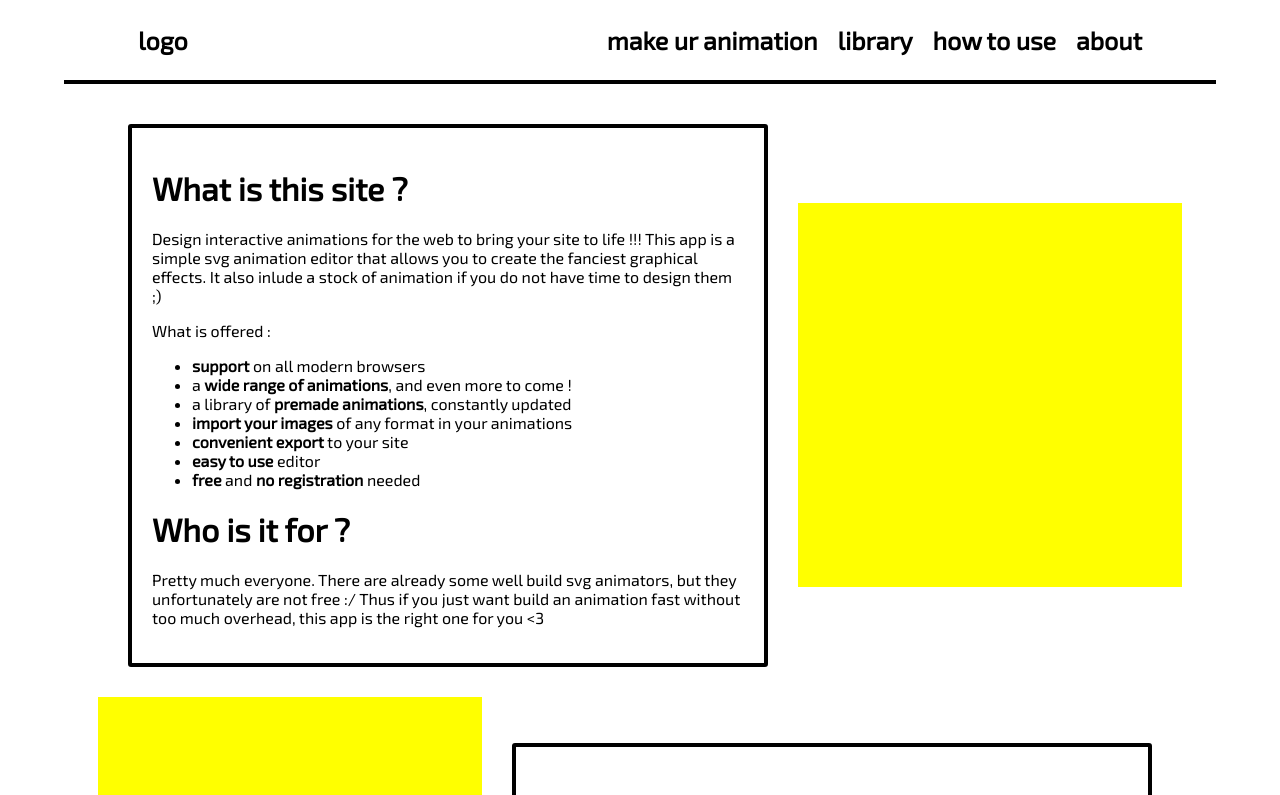
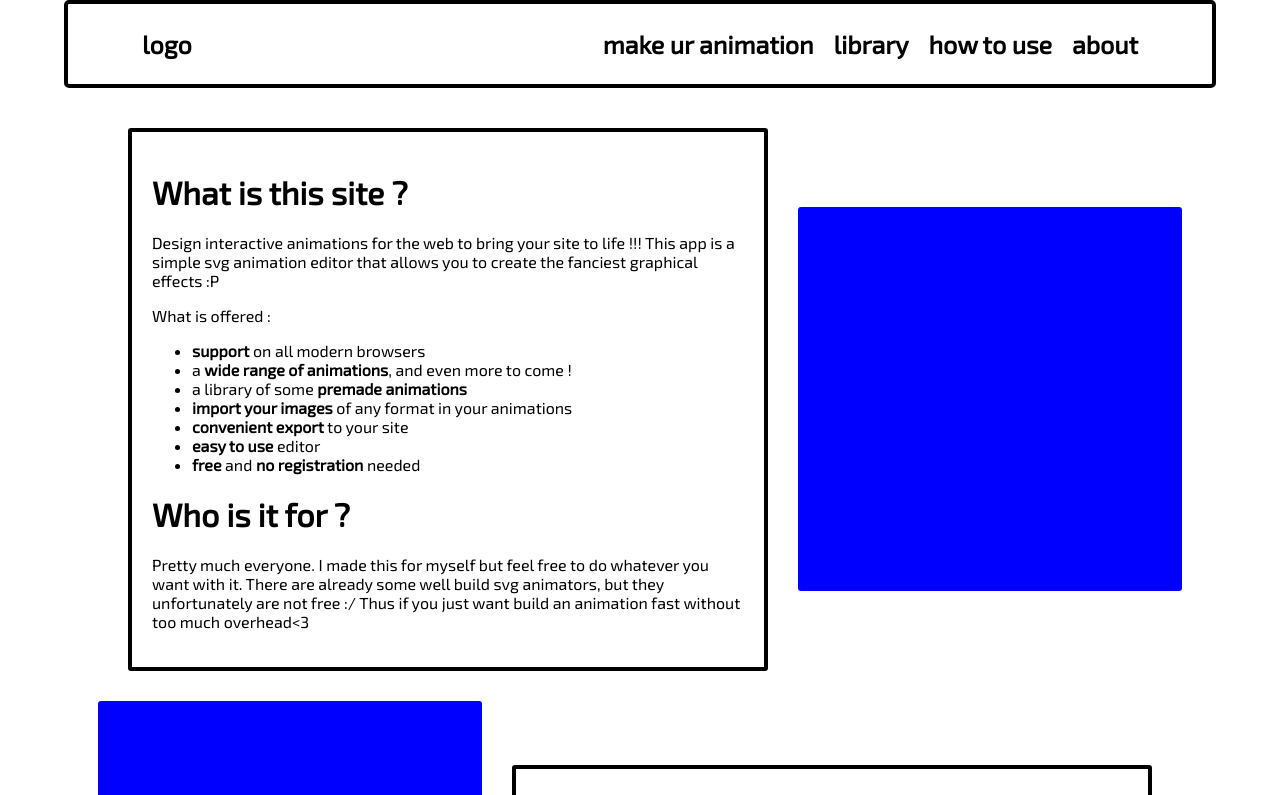
Before and after one commit to salimbeni1/svg-animator, a Next.js app in the folder web-app/: page /about in a window 1280 px wide. Shown: the top 795 px of the page. Built offline with nearby package versions, Linux system fonts and the light colour scheme.

Commit message:
useLayoutEffect

```diff
--- a/web-app/components/Header/Header.module.scss
+++ b/web-app/components/Header/Header.module.scss
@@ -16,7 +16,10 @@
     margin-bottom: 10px;
     padding: 0px 5vw;
 
-    border-bottom: 4px solid black;
+
+    border: 4px solid black;
+    //border-top: 0px;
+    border-radius: 5px;
     background-color: white;
 
     font-family: 'Exo 2', sans-serif;
--- a/web-app/components/SVGedit/index.js
+++ b/web-app/components/SVGedit/index.js
@@ -1,6 +1,6 @@
 import React from 'react'
 
-import { useEffect , useState } from 'react'
+import { useEffect , useLayoutEffect, useState } from 'react'
 import styles from './SVGedit.module.scss'
 import Draggable from "react-draggable";
 
@@ -198,7 +198,7 @@ export const SVGedit = () => {
     const [rerenderres, setRerenderres] = useState(0)
 
 
-    useEffect(() => {
+    useLayoutEffect(() => {
 
         const container = document.querySelector('#editorContainer')
 
--- a/web-app/pages/about.js
+++ b/web-app/pages/about.js
@@ -19,16 +19,14 @@ const about = () => {
                         Design interactive animations for the web
                         to bring your site to life !!!
                         This app is a simple svg animation editor that allows you
-                        to create the fanciest graphical effects.
-                        It also inlude a stock of animation if you do not have time to design them ;)
-
+                        to create the fanciest graphical effects :P
                     </p>
 
                     What is offered :
                     <ul>
                         <li><b>support</b> on all modern browsers</li>
                         <li>a <b>wide range of animations</b>, and even more to come !</li>
-                        <li>a library of <b>premade animations</b>, constantly updated</li>
+                        <li>a library of some <b>premade animations</b></li>
                         <li><b>import your images</b> of any format in your animations</li>
                         <li><b>convenient export</b> to your site</li>
                         <li><b>easy to use</b> editor</li>
@@ -38,9 +36,8 @@ const about = () => {
                     <h1>Who is it for ?</h1>
 
                     <p>
-                        Pretty much everyone. There are already some well build svg animators, but they unfortunately are not free :/
-                        Thus if you just want build an animation fast without too much overhead, this app is the
-                        right one for you {"<3"}
+                        Pretty much everyone. I made this for myself but feel free to do whatever you want with it. There are already some well build svg animators, but they unfortunately are not free :/
+                        Thus if you just want build an animation fast without too much overhead{"<3"}
                     </p>
 
                 </div>
@@ -77,7 +74,7 @@ const about = () => {
                     </p>
 
                     <p>
-                        And now that it has a resonable set of tools ... why not share it to the world :)
+
                     </p>
 
                 </div>
--- a/web-app/styles/about.module.scss
+++ b/web-app/styles/about.module.scss
@@ -44,10 +44,11 @@
 
         .im2{
 
-            background-color: yellow;
+            background-color: blue;
             width: 30vw;
             height: 30vw;
             padding: 20px;
+            border-radius: 3px;
         }
     }
 
```
